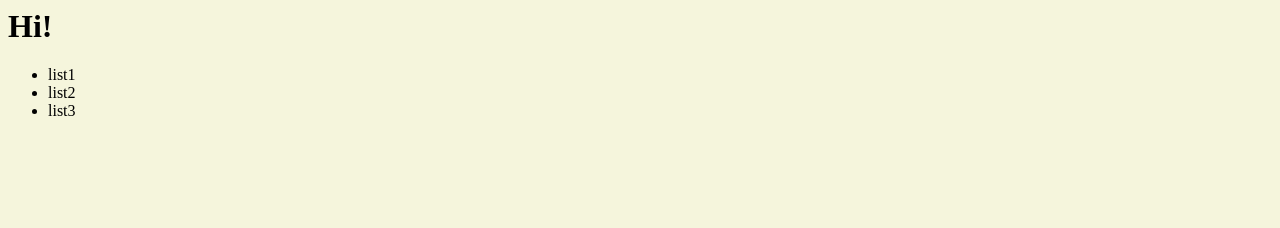
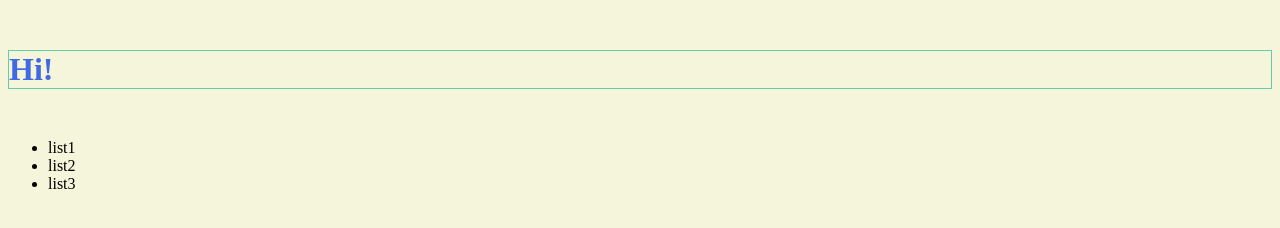
Before and after one commit to GYUBIN1998/gitStudy, a plain HTML site: page index.html in a window 1280 px wide. Drawn offline with Linux system fonts and the light colour scheme.

Commit message:
css에 h1 수정

```diff
--- a/index.css
+++ b/index.css
@@ -1,3 +1,8 @@
 body {
     background-color: beige;
 }
+h1 {
+    color: royalblue;
+    margin: 50px 0;
+    border: 1px solid mediumaquamarine;
+}
```
